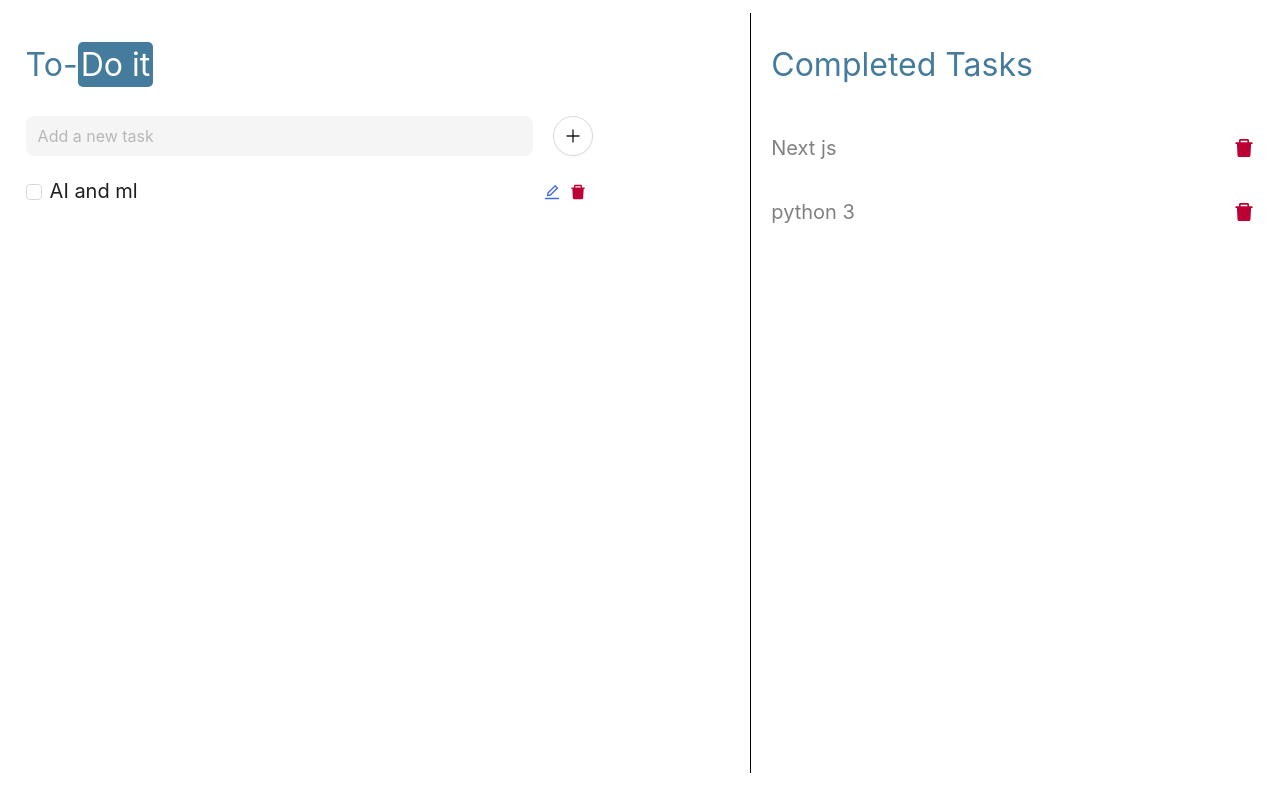
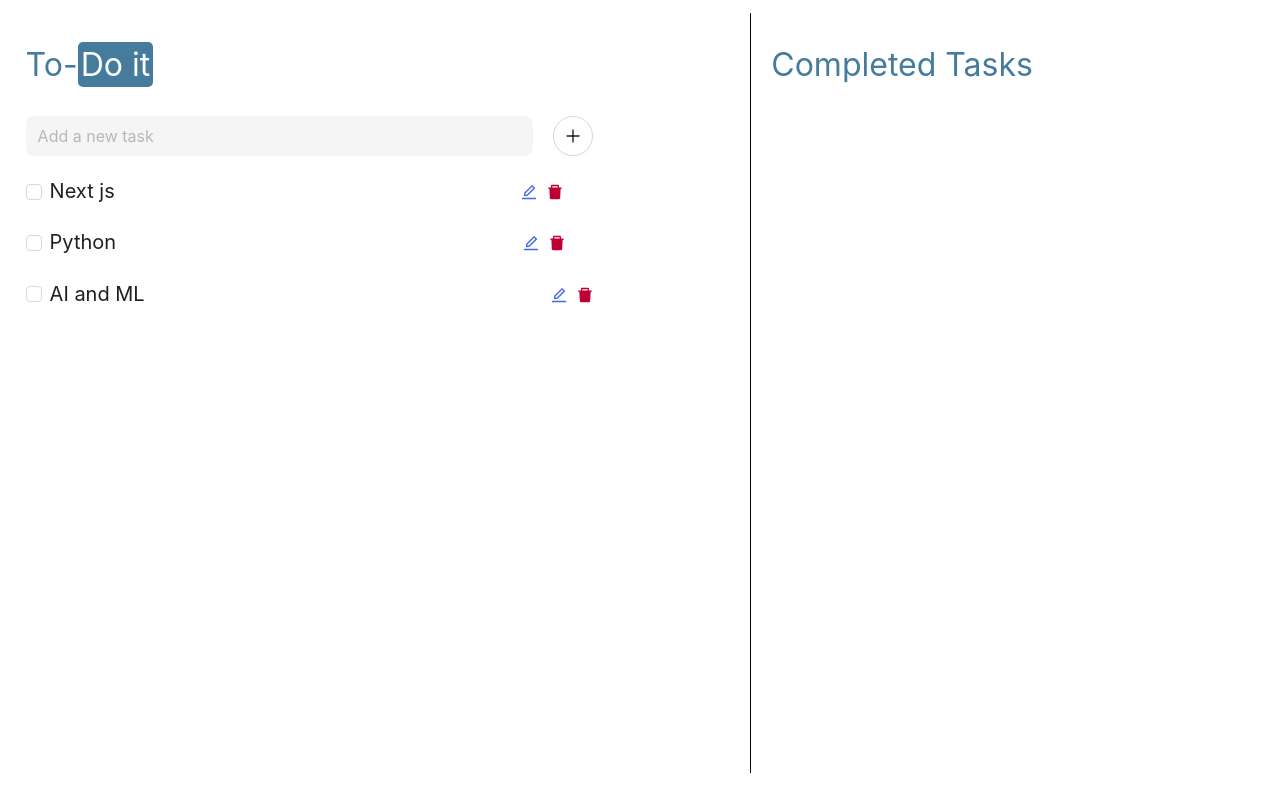
Before and after one commit to Umarkhangit/To-Do, a React (Create React App) app: page / in a window 1280 px wide. Built offline with nearby package versions, Linux system fonts and the light colour scheme; data requests are answered from the project's data file.

Commit message:
Removed JSON API call and stored data in usestate

```diff
--- a/src/App.jsx
+++ b/src/App.jsx
@@ -1,89 +1,139 @@
-import { useState, useEffect } from 'react';
+import { useState } from 'react';
 import './App.css';
 import TaskLists from './components/TaskLists';
 import CompletedTasks from './components/CompletedTasks';
 import { message } from 'antd';
-import axios from 'axios';
+// import axios from 'axios';
 
 function App() {
-  const [tasks, setTasks] = useState([]);
+  const [tasks, setTasks] = useState([
+    {
+      "id": "0",
+      "task": "Next js",
+      "completed": false
+    },
+    {
+      "id": "1",
+      "task": "Python",
+      "completed": false
+    },
+    {
+      "id": "2",
+      "task": "AI and ML",
+      "completed": false
+    }
+  ]);
   const [taskInput, setTaskInput] = useState('');
   const [isEdit, setIsEdit] = useState({ editId: null, editText: "" });
 
-  useEffect(() => { fetchTasks(); }, []);
+  // useEffect(() => { fetchTasks(); }, []);
 
-  const fetchTasks = async () => {
-    try {
-      const response = await axios.get('http://localhost:3001/tasks');
-      setTasks(response.data);
-    } catch (error) {
-      console.error('Error fetching tasks:', error);
-    }
-  };
+  // const fetchTasks = async () => {
+  //   try {
+  //     const response = await axios.get('http://localhost:3001/tasks');
+  //     setTasks(response.data);
+  //   } catch (error) {
+  //     console.error('Error fetching tasks:', error);
+  //   }
+  // };
 
   const handleChange = e => setTaskInput(e.target.value);
 
   const handleAdd = async () => {
-    if (taskInput.trim() !== '') {
+
+    if (taskInput.trim() === '') {
+      message.error('Please enter a task');
+      return;
+    }
     const newTask = {
       id: tasks.length.toString(),
       task: taskInput,
       completed: false
     };
 
-      try {
-        await axios.post('http://localhost:3001/tasks', newTask);
-        fetchTasks();
-        message.success('Task added successfully');
-      }
-      catch (error) {
-        console.error('Error adding task', error);
-      }
+    setTasks([...tasks, newTask]);
+    setTaskInput('');
 
-      setTaskInput('');
-    }
 
-    else alert('Please enter a task');
+    // if (taskInput.trim() !== '') {
+    //   const newTask = {
+    //     id: tasks.length.toString(),
+    //     task: taskInput,
+    //     completed: false
+    //   };
+
+    //   try {
+    //     await axios.post('http://localhost:3001/tasks', newTask);
+    //     fetchTasks();
+    //     message.success('Task added successfully');
+    //   }
+    //   catch (error) {
+    //     console.error('Error adding task', error);
+    //   }
+
+    //   setTaskInput('');
+    // }
+
+    // else alert('Please enter a task');
   }
 
   const handleEditChange = e => setIsEdit({ ...isEdit, editText: e.target.value });
 
   const handleEditSave = async id => {
-    try {
-      await axios.patch(`http://localhost:3001/tasks/${id}`, { task: isEdit.editText });
-      fetchTasks();
-      message.success('Task updated successfully');
+    const updatedTasks = tasks.map(task => {
+      if (task.id === id) {
+        return { ...task, task: isEdit.editText };
       }
-    catch (error) {
-      console.error('Error updating task', error);
-    }
+      return task;
+    });
+    setTasks(updatedTasks);
 
     setIsEdit({ ...isEdit, editId: null, editText: "" });
+
+
+    // try {
+    //   await axios.patch(`http://localhost:3001/tasks/${id}`, { task: isEdit.editText });
+    //   fetchTasks();
+    //   message.success('Task updated successfully');
+    // }
+    // catch (error) {
+    //   console.error('Error updating task', error);
+    // }
+
   }
 
   const handleCheck = async (e, id) => {
     let checked = e.target.checked;
-    try {
-      await axios.patch(`http://localhost:3001/tasks/${id}`, { completed: checked === true ? true : false });
+    const updatedTasks = tasks.map(task => {
+      if (task.id === id) {
+        return { ...task, completed: checked };
+      }
+      return task;
+    });
+    setTasks(updatedTasks);
     message.success('Task completed successfully');
-    }
-    catch (error) {
-      console.error('Error updating task', error);
-    }
+    // try {
+    //   await axios.patch(`http://localhost:3001/tasks/${id}`, { completed: checked === true ? true : false });
+    //   message.success('Task completed successfully');
+    // }
+    // catch (error) {
+    //   console.error('Error updating task', error);
+    // }
 
-    fetchTasks();
+    // fetchTasks();
   }
 
   const handleDelete = async id => {
-    try {
-      await axios.delete(`http://localhost:3001/tasks/${id}`);
-      fetchTasks();
-    }
-    catch (error) {
-      console.error('Error deleting task', error);
-    }
-
+    const updatedTasks = tasks.filter(task => task.id !== id);
+    setTasks(updatedTasks);
     message.success('Task deleted successfully');
+    // try {
+    //   await axios.delete(`http://localhost:3001/tasks/${id}`);
+    //   fetchTasks();
+    // }
+    // catch (error) {
+    //   console.error('Error deleting task', error);
+    // }
   }
 
 
```
Also changed, not shown: src/components/CompletedTasks.jsx (+6 -1 lines), src/components/TaskLists.jsx (+8 -2 lines). Lines whose indentation alone changed are shown as unchanged.
